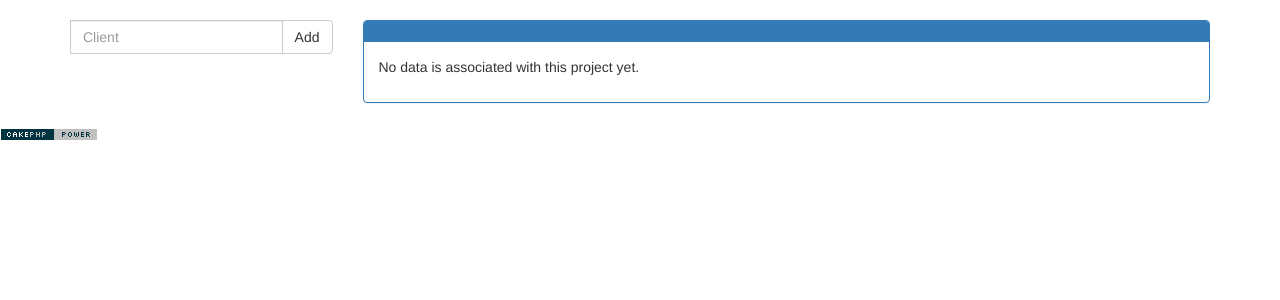
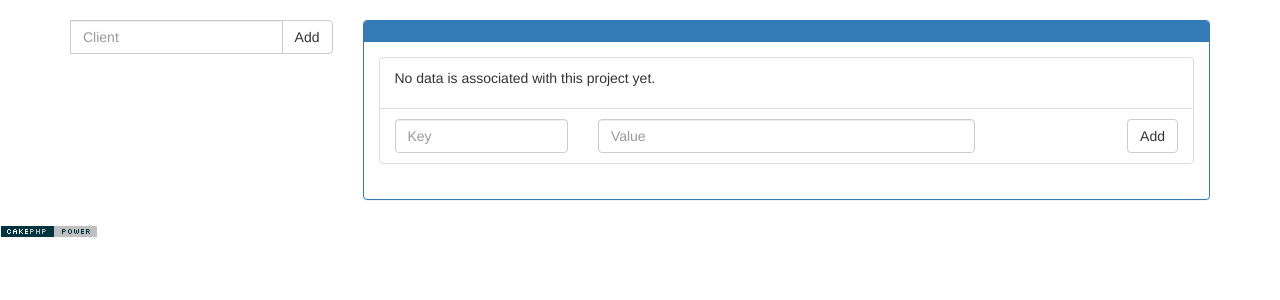
Before and after one commit to zapsolutions/zap-share, a CakePHP app: template app/View/Data/project.ctp in a window 1280 px wide. Shown: the part 52-352 px from the top of the page. Run offline with PHP 8.4 and a stand-in for CakePHP, Linux system fonts and the light colour scheme; the template is opened without the code that fills it, so the values that code supplies are empty; form fields are guessed from the names that the template uses; some libraries are stand-ins or nearby versions.

Commit message:
Add form to empty result sets

```diff
--- a/app/View/Data/project.ctp
+++ b/app/View/Data/project.ctp
@@ -6,7 +6,10 @@
 		<div class="row">
 			<div class="col-md-12">
 				<?php if (empty($data)): ?>
+					<ul class="list-group">
+						<li class="list-group-item">
 							<p>No data is associated with this project yet.</p>
+						</li>
 				<?php else: ?>
 					<ul class="list-group">
 					<?php foreach ($data as $datum): ?>
@@ -47,6 +50,7 @@
 							</div>
 						</li>
 					<?php endforeach; ?>
+				<?php endif; ?>
 				<li class="list-group-item">
 						<div class="row">
 							<div class="col-md-3">
@@ -83,7 +87,6 @@
 						</div>
 					</li>
 				</ul>
-				<?php endif; ?>
 			</div>
 		</div>
 	</div>
```
Lines whose indentation alone changed are shown as unchanged.
